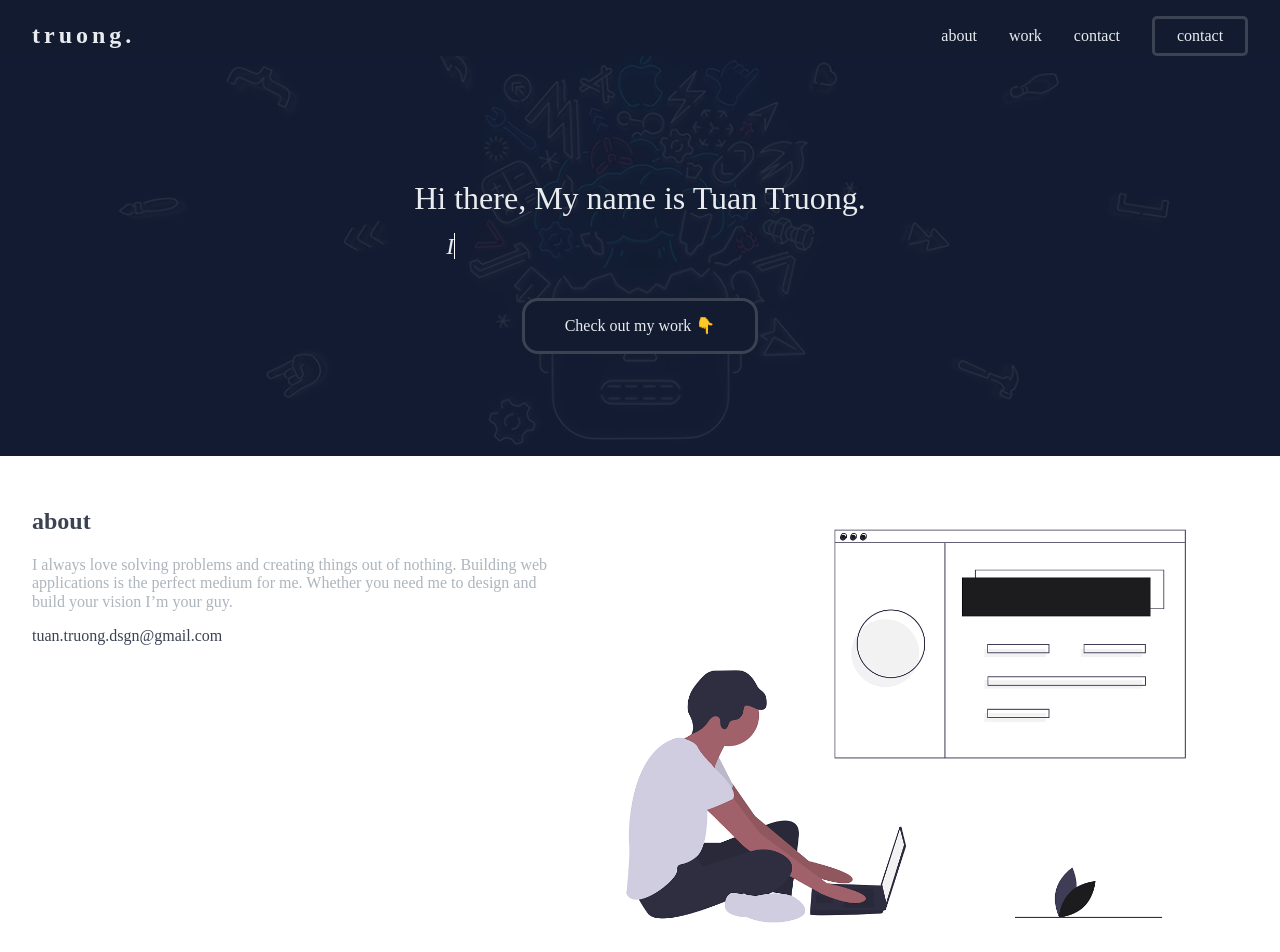
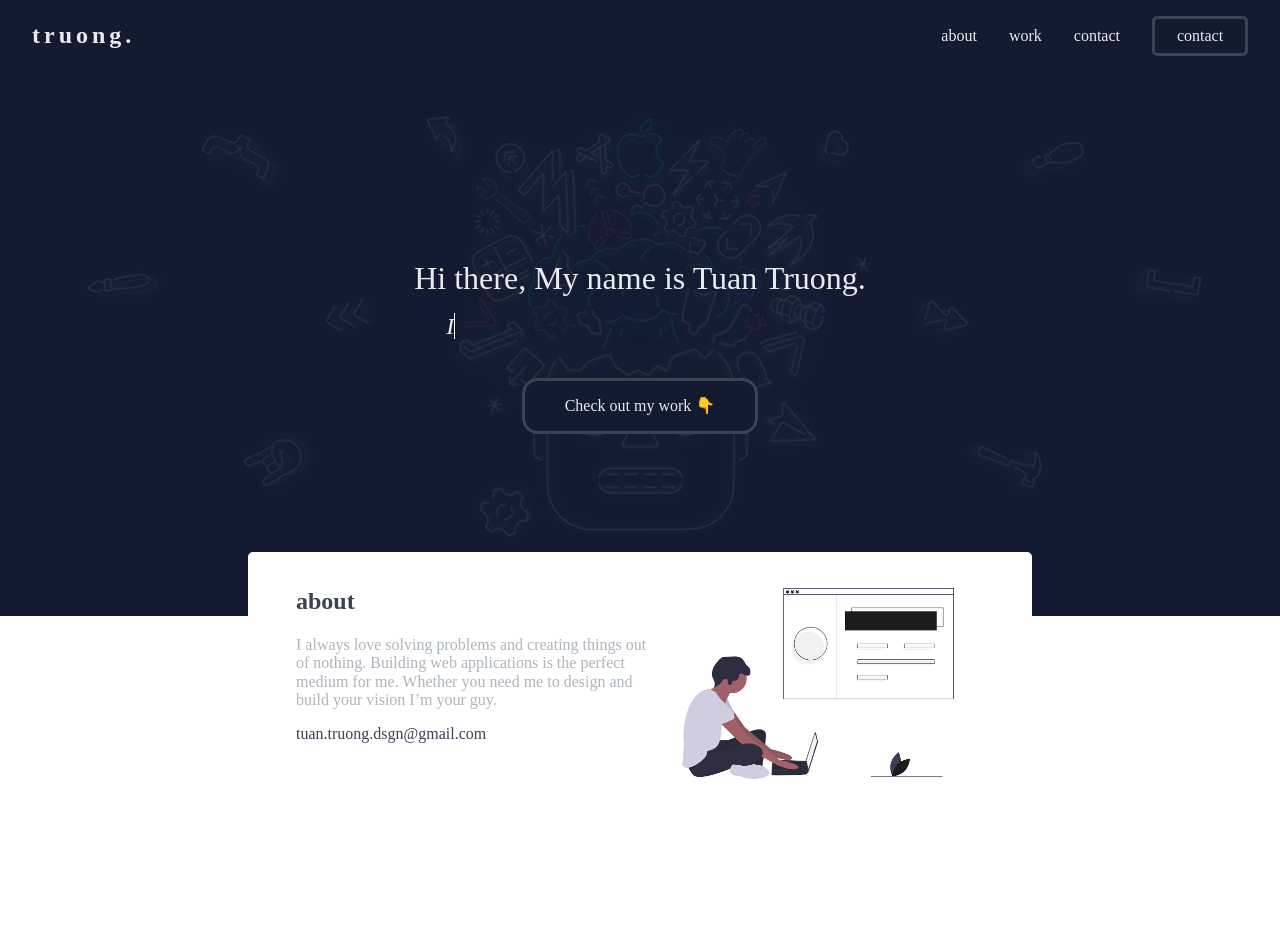
Before and after one commit to tuantruong625/portfolio, a Vue app: page / in a window 1280 px wide. Shown: the top 952 px of the page. After the commit the page ends 815 px from the top, so only its background shows below. Built offline with nearby package versions, Linux system fonts and the light colour scheme.

Commit message:
About section

```diff
--- a/src/App.vue
+++ b/src/App.vue
@@ -32,7 +32,7 @@
 
 <script>
 import Hero from '@/components/hero/Hero.vue';
-import About from '@/components/About.vue';
+import About from '@/components/about/About.vue';
 
 export default {
   components: {
--- a/src/components/About.vue
+++ b/src/components/about/About.vue
@@ -21,48 +21,5 @@ export default {
 };
 </script>
 
-<style lang="scss">
-.container {
-  margin: 0.5rem 2rem;
-}
-
-.about {
-  grid-area: about;
-  display: grid;
-  align-self: center;
-  grid-template-areas:
-  'text image image';
-  margin-top: 2rem;
-
-  &__text {
-    color: #3B4252;
-    grid-area: text;
-
-    &--sub-header {
-      color: #adb5bd;
-    }
-  }
-
-  &__image {
-    grid-area: image;
-    height: auto;
-    max-width: 100%;
-  }
-
-}
-@media(max-width: 700px) {
-    .about {
-      grid-template-areas:
-    'image'
-    'text';
-    }
-}
-
-@media(max-width: 500px) {
-  .about {
-    grid-template-areas:
-  'image'
-  'text';
-  }
-}
+<style src="./about.scss" lang="scss">
 </style>
--- /dev/null
+++ b/src/components/about/about.scss
@@ -0,0 +1,49 @@
+.container {
+  max-width: 45rem;
+  margin: auto;
+  padding: 0 2rem;
+  margin-top: -6rem;
+  border-radius: 5px;
+  background: #fff;
+}
+
+.about {
+  grid-area: about;
+  display: grid;
+  align-self: center;
+  grid-template-areas:
+  'text image image';
+  margin-top: 2rem;
+  padding: 1rem;
+
+  &__text {
+    color: #3B4252;
+    grid-area: text;
+
+    &--sub-header {
+      color: #adb5bd;
+    }
+  }
+
+  &__image {
+    grid-area: image;
+    height: auto;
+    max-width: 100%;
+  }
+
+}
+@media(max-width: 700px) {
+    .about {
+      grid-template-areas:
+    'image'
+    'text';
+    }
+}
+
+@media(max-width: 500px) {
+  .about {
+    grid-template-areas:
+  'image'
+  'text';
+  }
+}
--- a/src/components/hero/hero.scss
+++ b/src/components/hero/hero.scss
@@ -12,7 +12,7 @@
   'typewriter'
   'hero-button';
   padding: 0 2rem;
-  height: 25rem;
+  height: 35rem;
 
   &__heading {
     font-weight: 100;
```
